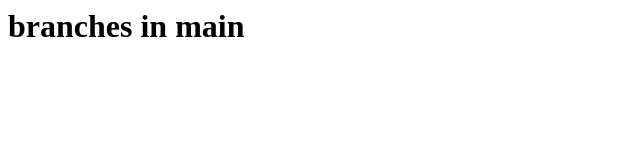
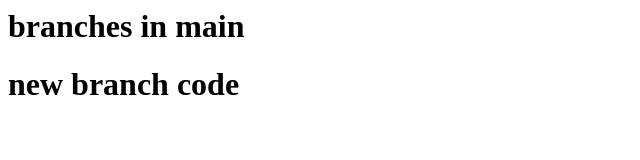
Before and after one commit to vishnu-valleti/28-11-24, a plain HTML site: page index.html in a window 1280 px wide. Shown: the whole page, without its empty margins (0-640 px from the left). Drawn offline with Linux system fonts and the light colour scheme.

Commit message:
modifed data

```diff
--- a/index.html
+++ b/index.html
@@ -1 +1,2 @@
 <h1>branches in main </h1>
+<h1>new branch code</h1>
```
